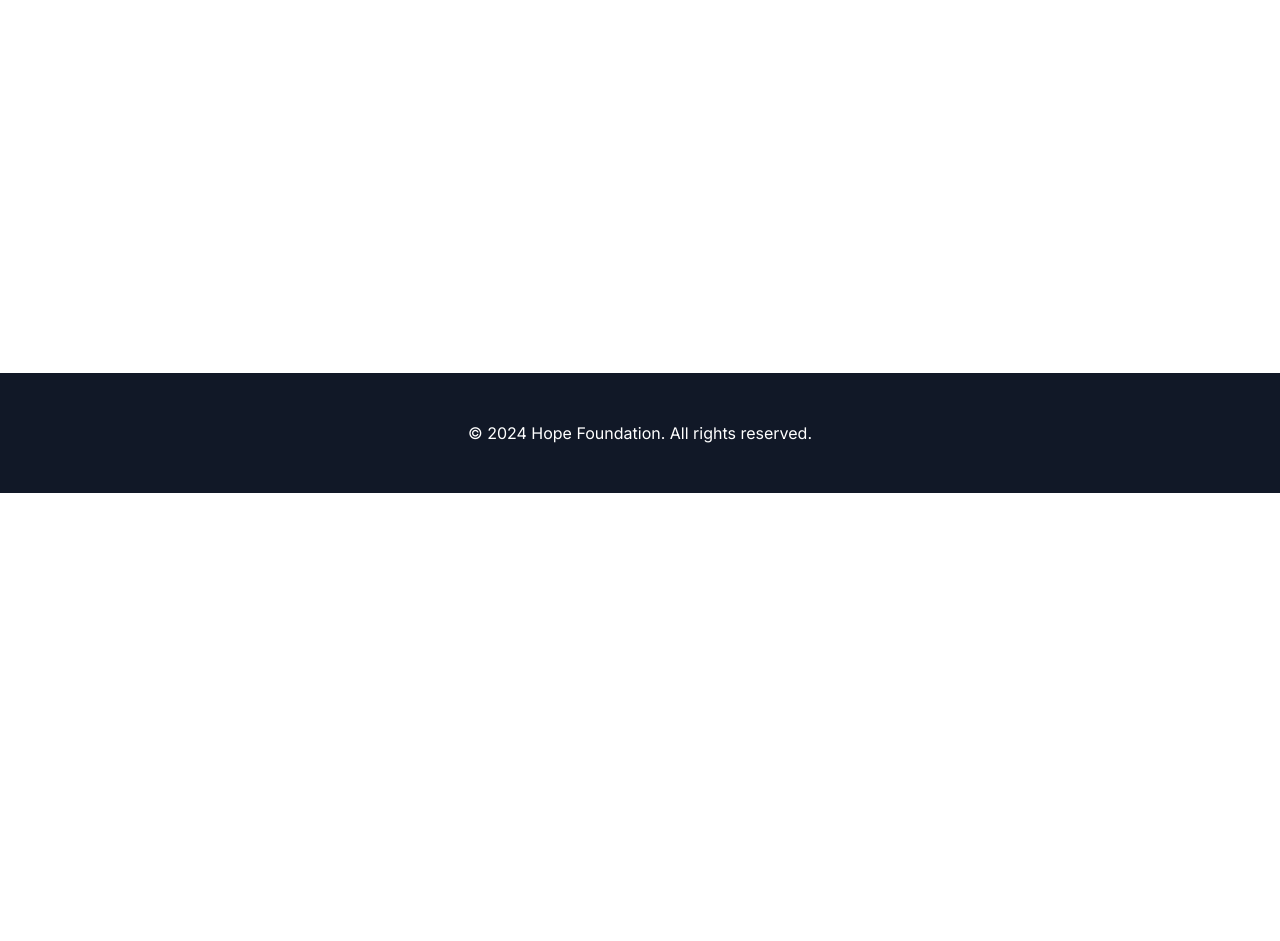
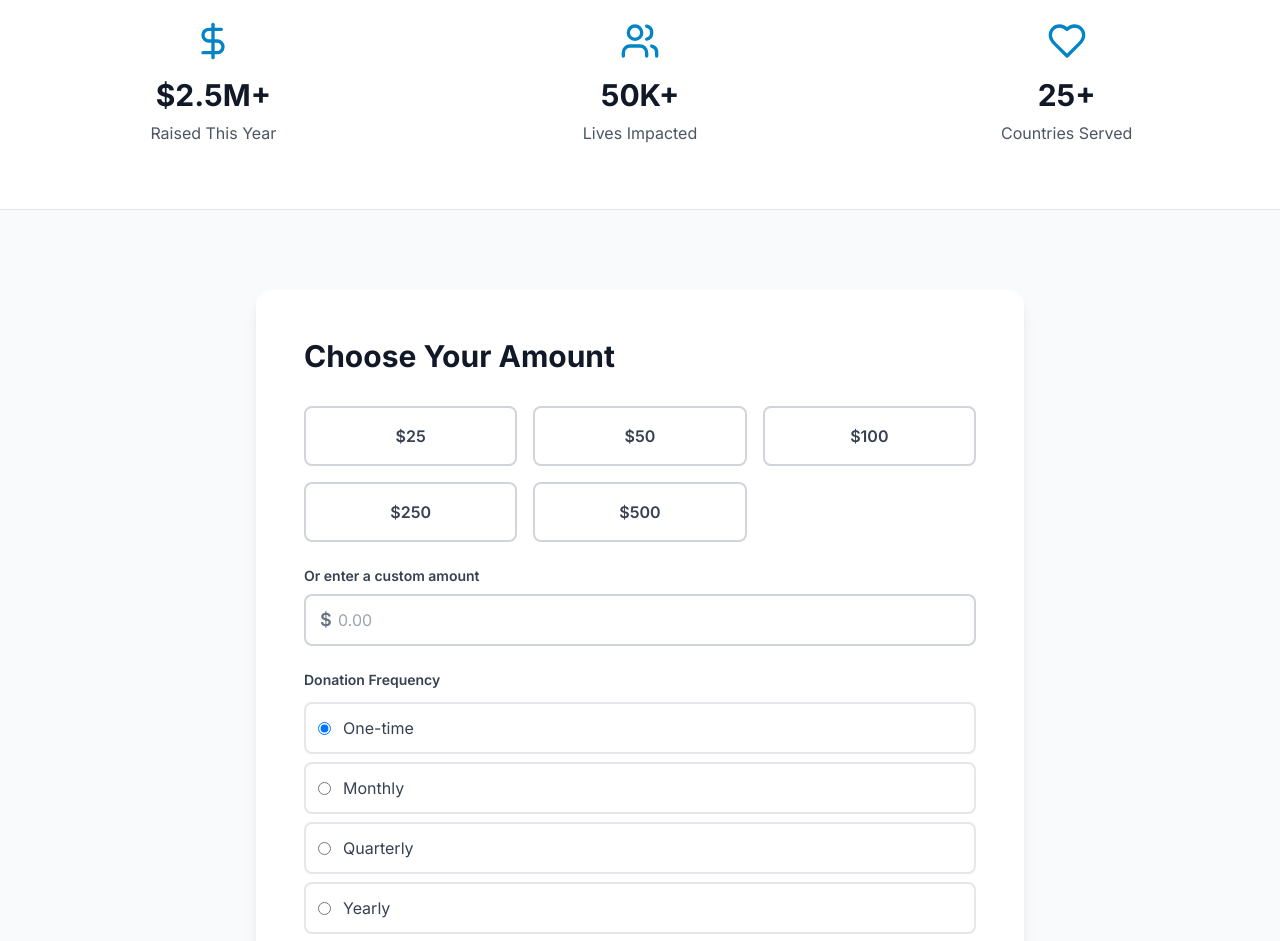
Before and after one commit to NRGoranov/nonprofit-website, a Next.js app: page /donate in a window 1280 px wide. Before the commit this address had no page. Shown: the part 491-1432 px from the top of the page. Before the commit the page ends 984 px from the top, so only its background shows below. Built offline with nearby package versions, Linux system fonts and the light colour scheme.

Commit message:
Add donation page with form (demo only, no actual payments)

```diff
--- /dev/null
+++ b/app/donate/page.tsx
@@ -0,0 +1,230 @@
+'use client';
+
+import { useState } from 'react';
+import Container from '@/components/common/Container';
+import SectionHeader from '@/components/common/SectionHeader';
+import Button from '@/components/common/Button';
+import { Heart, DollarSign, Users, ArrowRight, CheckCircle } from 'lucide-react';
+
+export default function DonatePage() {
+  const [donationAmount, setDonationAmount] = useState<string>('');
+  const [customAmount, setCustomAmount] = useState<string>('');
+  const [isProcessing, setIsProcessing] = useState(false);
+  const [isComplete, setIsComplete] = useState(false);
+
+  const presetAmounts = [25, 50, 100, 250, 500];
+
+  const handleSubmit = async (e: React.FormEvent) => {
+    e.preventDefault();
+    setIsProcessing(true);
+
+    // Simulate processing
+    setTimeout(() => {
+      setIsProcessing(false);
+      setIsComplete(true);
+    }, 2000);
+  };
+
+  if (isComplete) {
+    return (
+      <div className="min-h-screen bg-gray-50 flex items-center justify-center py-20">
+        <Container>
+          <div className="max-w-2xl mx-auto text-center bg-white rounded-2xl shadow-xl p-12">
+            <div className="w-20 h-20 bg-green-100 rounded-full flex items-center justify-center mx-auto mb-6">
+              <CheckCircle className="text-green-600" size={48} />
+            </div>
+            <h1 className="text-4xl font-bold text-gray-900 mb-4">Thank You!</h1>
+            <p className="text-xl text-gray-600 mb-8">
+              Your generous contribution helps us continue making a positive impact in communities worldwide.
+            </p>
+            <p className="text-gray-500 mb-8">
+              This is a demonstration site. No actual payment has been processed.
+            </p>
+            <div className="flex gap-4 justify-center">
+              <Button href="/" variant="primary" size="lg">
+                Return Home
+              </Button>
+              <Button href="/programs" variant="outline" size="lg">
+                View Programs
+              </Button>
+            </div>
+          </div>
+        </Container>
+      </div>
+    );
+  }
+
+  return (
+    <div className="min-h-screen">
+      {/* Hero Section */}
+      <section className="relative h-96 bg-gradient-to-r from-primary-600 to-primary-800 text-white flex items-center">
+        <Container>
+          <div className="max-w-3xl">
+            <h1 className="text-5xl md:text-6xl font-bold mb-6">Make a Donation</h1>
+            <p className="text-xl text-primary-100">
+              Your contribution directly supports programs that transform lives and strengthen communities around the world.
+            </p>
+          </div>
+        </Container>
+      </section>
+
+      {/* Impact Stats */}
+      <section className="py-16 bg-white border-b">
+        <Container>
+          <div className="grid md:grid-cols-3 gap-8">
+            <div className="text-center">
+              <DollarSign className="text-primary-600 mx-auto mb-4" size={40} />
+              <h3 className="text-3xl font-bold text-gray-900 mb-2">$2.5M+</h3>
+              <p className="text-gray-600">Raised This Year</p>
+            </div>
+            <div className="text-center">
+              <Users className="text-primary-600 mx-auto mb-4" size={40} />
+              <h3 className="text-3xl font-bold text-gray-900 mb-2">50K+</h3>
+              <p className="text-gray-600">Lives Impacted</p>
+            </div>
+            <div className="text-center">
+              <Heart className="text-primary-600 mx-auto mb-4" size={40} />
+              <h3 className="text-3xl font-bold text-gray-900 mb-2">25+</h3>
+              <p className="text-gray-600">Countries Served</p>
+            </div>
+          </div>
+        </Container>
+      </section>
+
+      {/* Donation Form */}
+      <section className="py-20 bg-gray-50">
+        <Container>
+          <div className="max-w-3xl mx-auto">
+            <div className="bg-white rounded-2xl shadow-lg p-8 md:p-12">
+              <h2 className="text-3xl font-bold text-gray-900 mb-8">Choose Your Amount</h2>
+
+              <form onSubmit={handleSubmit} className="space-y-6">
+                {/* Preset Amounts */}
+                <div className="grid grid-cols-2 md:grid-cols-3 gap-4">
+                  {presetAmounts.map((amount) => (
+                    <button
+                      key={amount}
+                      type="button"
+                      onClick={() => {
+                        setDonationAmount(amount.toString());
+                        setCustomAmount('');
+                      }}
+                      className={`p-4 rounded-lg border-2 font-semibold transition-all ${
+                        donationAmount === amount.toString()
+                          ? 'border-primary-600 bg-primary-50 text-primary-600'
+                          : 'border-gray-300 hover:border-primary-300 text-gray-700'
+                      }`}
+                    >
+                      ${amount}
+                    </button>
+                  ))}
+                </div>
+
+                {/* Custom Amount */}
+                <div>
+                  <label className="block text-sm font-semibold text-gray-700 mb-2">
+                    Or enter a custom amount
+                  </label>
+                  <div className="relative">
+                    <span className="absolute left-4 top-1/2 transform -translate-y-1/2 text-gray-500 text-lg font-semibold">
+                      $
+                    </span>
+                    <input
+                      type="number"
+                      placeholder="0.00"
+                      value={customAmount}
+                      onChange={(e) => {
+                        setCustomAmount(e.target.value);
+                        setDonationAmount('');
+                      }}
+                      className="w-full pl-8 pr-4 py-3 border-2 border-gray-300 rounded-lg focus:border-primary-500 focus:ring-2 focus:ring-primary-200 outline-none"
+                      min="1"
+                      step="0.01"
+                    />
+                  </div>
+                </div>
+
+                {/* Frequency */}
+                <div>
+                  <label className="block text-sm font-semibold text-gray-700 mb-3">
+                    Donation Frequency
+                  </label>
+                  <div className="space-y-2">
+                    {['One-time', 'Monthly', 'Quarterly', 'Yearly'].map((freq) => (
+                      <label key={freq} className="flex items-center p-3 border-2 border-gray-200 rounded-lg cursor-pointer hover:border-primary-300 transition-all">
+                        <input
+                          type="radio"
+                          name="frequency"
+                          value={freq}
+                          defaultChecked={freq === 'One-time'}
+                          className="mr-3 text-primary-600"
+                        />
+                        <span className="text-gray-700">{freq}</span>
+                      </label>
+                    ))}
+                  </div>
+                </div>
+
+                {/* Impact Message */}
+                <div className="bg-primary-50 border-l-4 border-primary-600 p-4 rounded">
+                  <p className="text-sm text-gray-700">
+                    <strong>Your Impact:</strong> Your donation will help provide essential resources,
+                    education, and support to communities in need. Every dollar makes a difference.
+                  </p>
+                </div>
+
+                {/* Disclaimer */}
+                <div className="bg-gray-100 p-4 rounded-lg border border-gray-200">
+                  <p className="text-xs text-gray-600 text-center">
+                    <strong>Note:</strong> This is a demonstration website. No actual payment will be processed.
+                    Your information is not being collected or stored.
+                  </p>
+                </div>
+
+                {/* Submit Button */}
+                <Button
+                  type="submit"
+                  variant="accent"
+                  size="lg"
+                  className="w-full flex items-center justify-center gap-2"
+                  disabled={isProcessing || (!donationAmount && !customAmount)}
+                >
+                  {isProcessing ? (
+                    <>
+                      <div className="w-5 h-5 border-2 border-white border-t-transparent rounded-full animate-spin" />
+                      Processing...
+                    </>
+                  ) : (
+                    <>
+                      Complete Donation
+                      <ArrowRight size={20} />
+                    </>
+                  )}
+                </Button>
+              </form>
+            </div>
+
+            {/* Additional Info */}
+            <div className="mt-12 text-center space-y-4">
+              <h3 className="text-2xl font-bold text-gray-900">Your Donation Makes a Difference</h3>
+              <div className="grid md:grid-cols-3 gap-6 mt-8">
+                <div className="bg-white p-6 rounded-lg shadow">
+                  <h4 className="font-semibold text-gray-900 mb-2">Education Programs</h4>
+                  <p className="text-sm text-gray-600">Support learning and development opportunities</p>
+                </div>
+                <div className="bg-white p-6 rounded-lg shadow">
+                  <h4 className="font-semibold text-gray-900 mb-2">Healthcare Initiatives</h4>
+                  <p className="text-sm text-gray-600">Provide medical care and wellness services</p>
+                </div>
+                <div className="bg-white p-6 rounded-lg shadow">
+                  <h4 className="font-semibold text-gray-900 mb-2">Community Development</h4>
+                  <p className="text-sm text-gray-600">Build stronger, sustainable communities</p>
+                </div>
+              </div>
+            </div>
+          </div>
+        </Container>
+      </section>
+    </div>
+  );
+}
```
